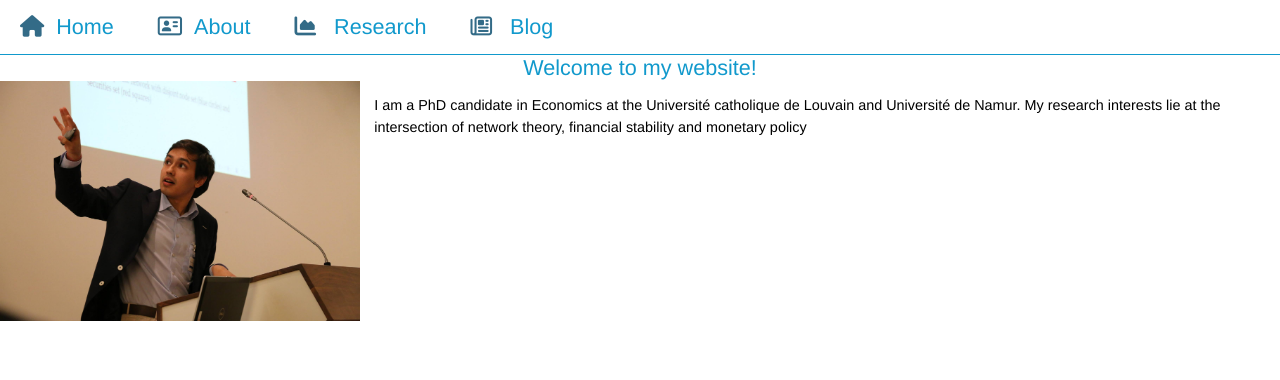
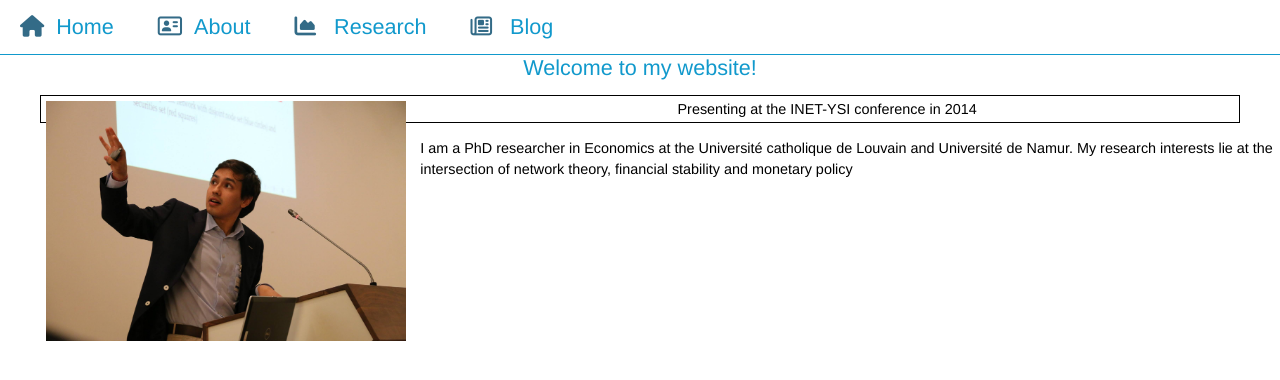
Before and after one commit to nscholtes/nscholtes.github.io, a Jekyll site: the page built from index.html, in a window 1280 px wide. Shown: the top 380 px of the page. Built offline with Jekyll 4.4.1, drawn with Linux system fonts in a browser that asks for light colours; nearby versions of some CDN libraries.

Commit message:
Update index.html

```diff
--- a/index.html
+++ b/index.html
@@ -4,8 +4,12 @@ title: Nicolas K. Scholtes
 ---
 <div class="container">
 	<h2>Welcome to my website!</h2>
-	<img src="images/profilepic.JPG" style="border: 0pt none; margin-bottom: 1em; float: left; margin-right: 1em;" height="240">
-	<p style="text-align: left;">I am a PhD candidate in Economics at the Université catholique de Louvain and Université de Namur.
+		<figure style="border: 1px solid #000">
+    		<img src="images/profilepic.JPG" style="border: 0pt none; margin-bottom: 1em; float: left; margin-right: 1em;" height="240">
+    		<figcaption>Presenting at the INET-YSI conference in 2014</figcaption>
+</figure>
+
+	<p style="text-align: left;">I am a PhD researcher in Economics at the Université catholique de Louvain and Université de Namur.
 	My research interests lie at the intersection of network theory, financial stability and monetary policy
 	</p>
-</div><!-- /.blurb -->
+</div><!-- /.container -->
```
